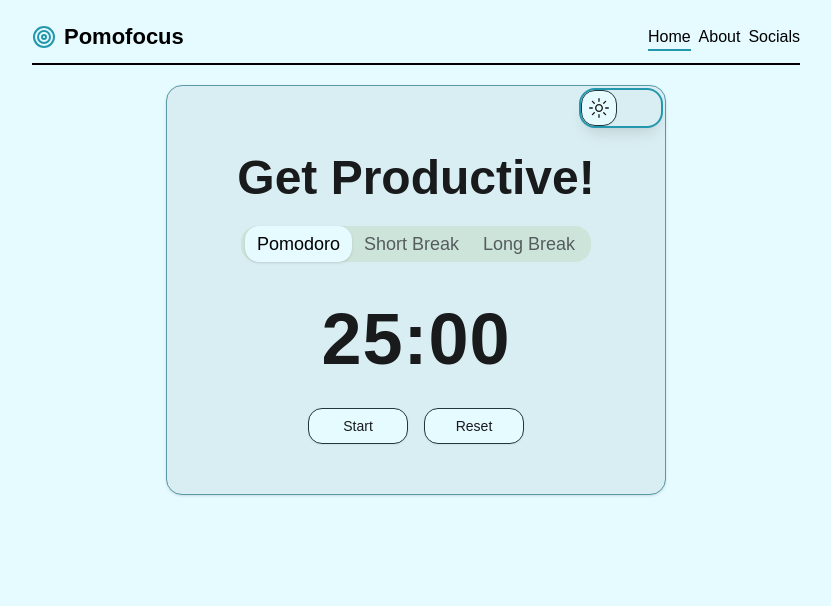
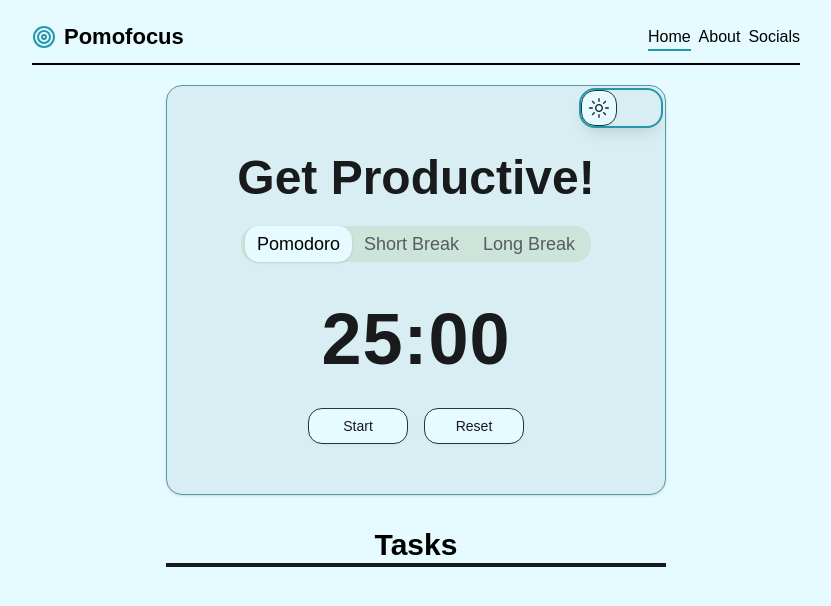
Before and after one commit to GCarido/pomo-focus, a Next.js app: page / in a window 1280 px wide. Shown: the top 606 px of the page, without its empty margins (224-1055 px from the left). Built offline with nearby package versions, Linux system fonts and the light colour scheme; no server answers; a web font is replaced by a local one.

Commit message:
Add tasks to the main page

```diff
--- a/app/page.tsx
+++ b/app/page.tsx
@@ -1,12 +1,14 @@
 import Card from '@/components/PomoCard'
+import Tasks from '@/components/Tasks'
 
 const Home = () => {
   return (
     <main className="px-[10%] xl:px-[20%]">
       <div className="container mx-auto">
         {/* card component here */}
-        <div className="flex justify-center">
+        <div className="flex items-center flex-col">
           <Card />
+          <Tasks />
         </div>
       </div>
     </main>
```
